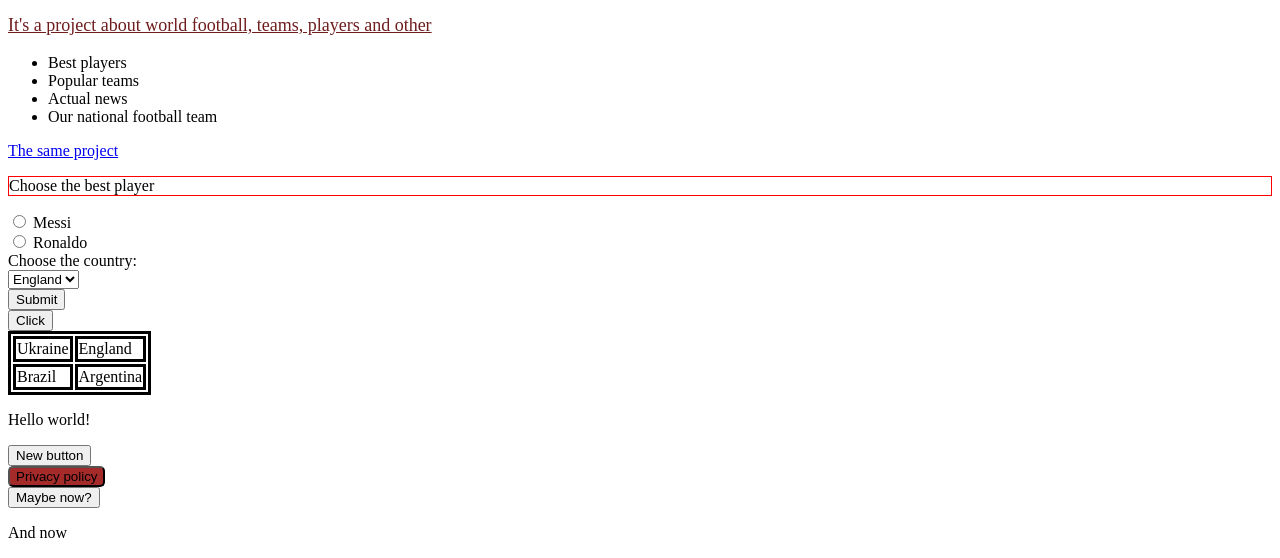
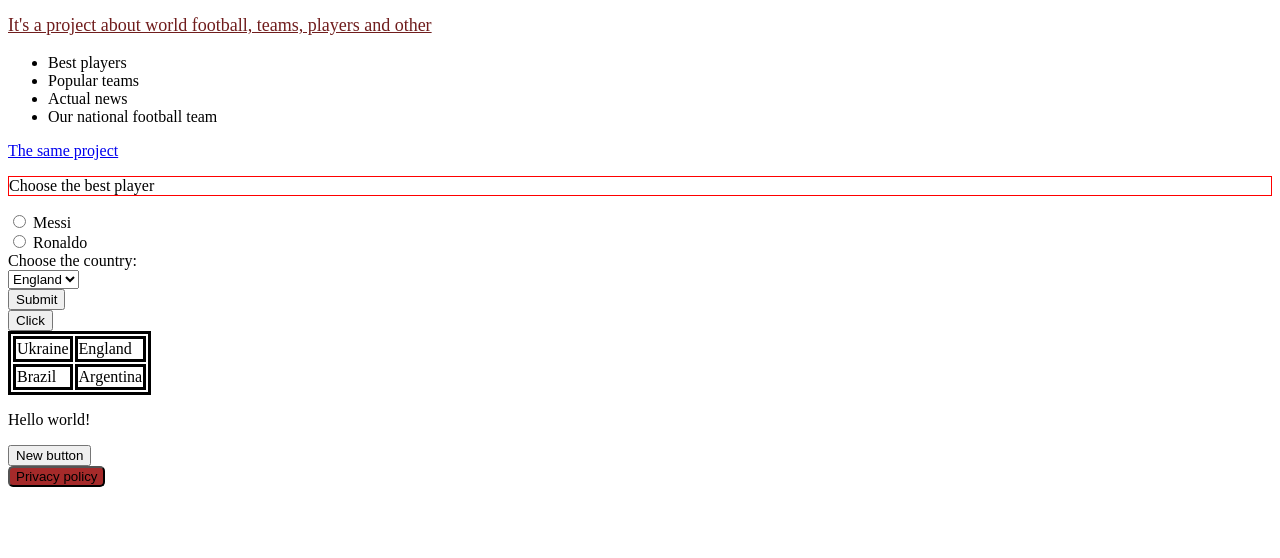
Before and after one commit to DimaK8593/Ny-correct-rep, a plain HTML site: page index.html in a window 1280 px wide. Shown: the part 428-986 px from the top of the page. After the commit the page ends 923 px from the top, so only its background shows below. Drawn offline with Linux system fonts and the light colour scheme.

Commit message:
new commit

```diff
--- a/index.html
+++ b/index.html
@@ -55,7 +55,5 @@
 <footer>
     <button style="background-color:brown;border-radius:5px">Privacy policy</button>
 </footer>
-<button> Maybe now?</button>
-<p>And now</p>
     </body>
 </html>
```
